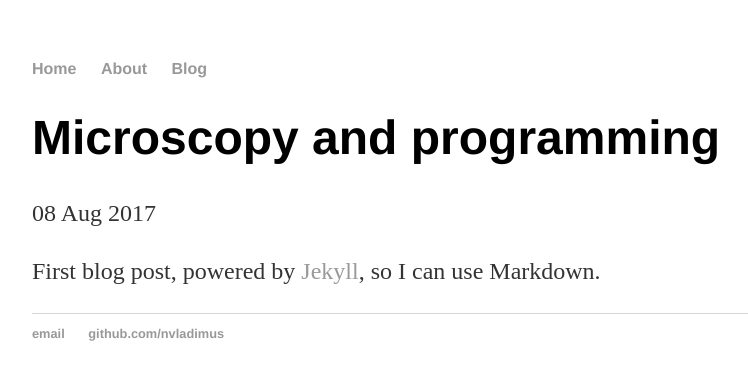
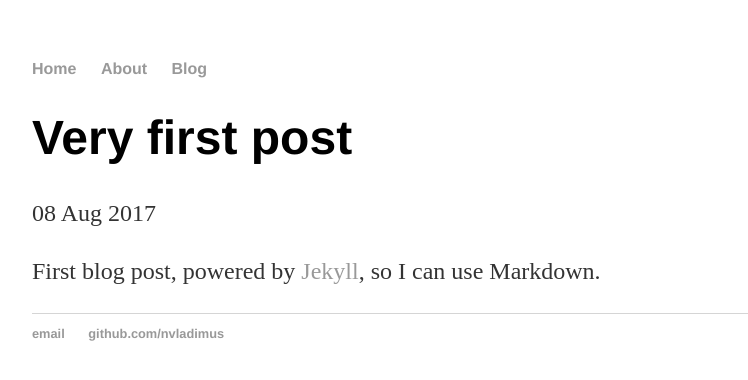
Before and after one commit to nvladimus/nvladimus.github.io, a Jekyll site: the page built from _posts/2017-08-08-first-post.md, in a window 1280 px wide. Shown: the top 380 px of the page, without its empty margins (160-908 px from the left). Built offline with Jekyll 4.4.1, drawn with Linux system fonts in a browser that asks for light colours.

Commit message:
Update 2017-08-08-first-post.md

```diff
--- a/_posts/2017-08-08-first-post.md
+++ b/_posts/2017-08-08-first-post.md
@@ -1,6 +1,6 @@
 ---
 layout: post
-title: "Microscopy and programming"
+title: "Very first post"
 date: 2017-08-08
 ---
 
```
